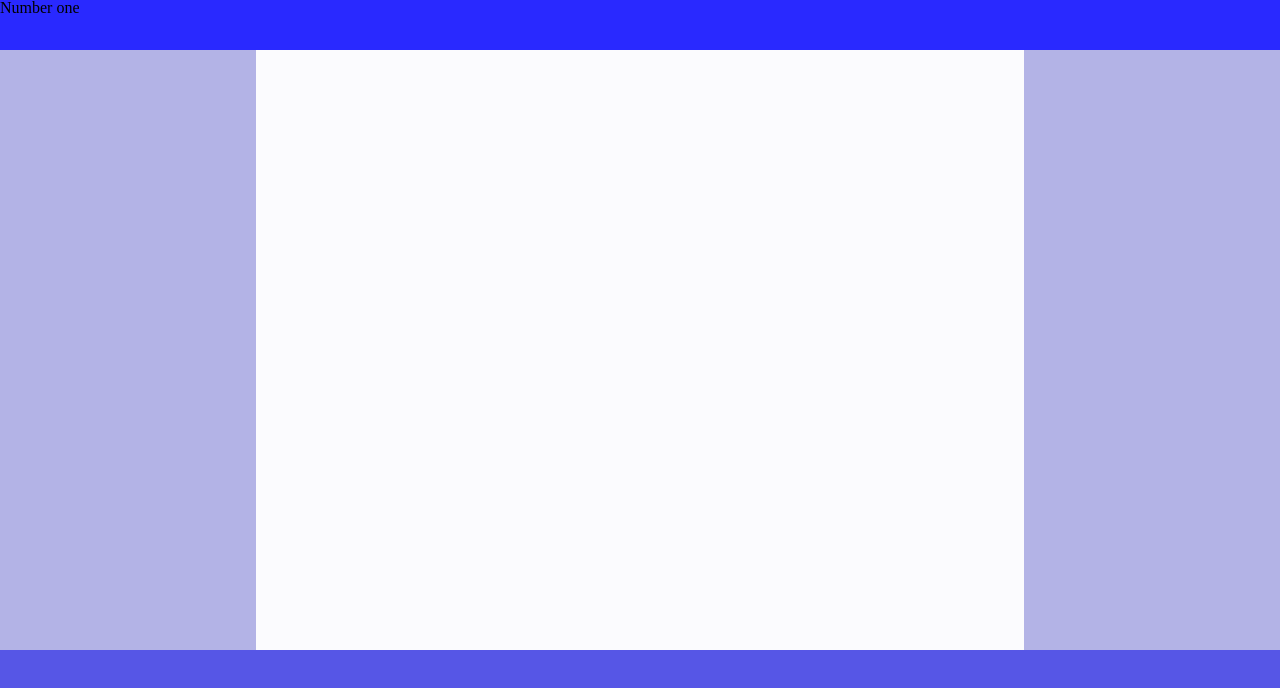
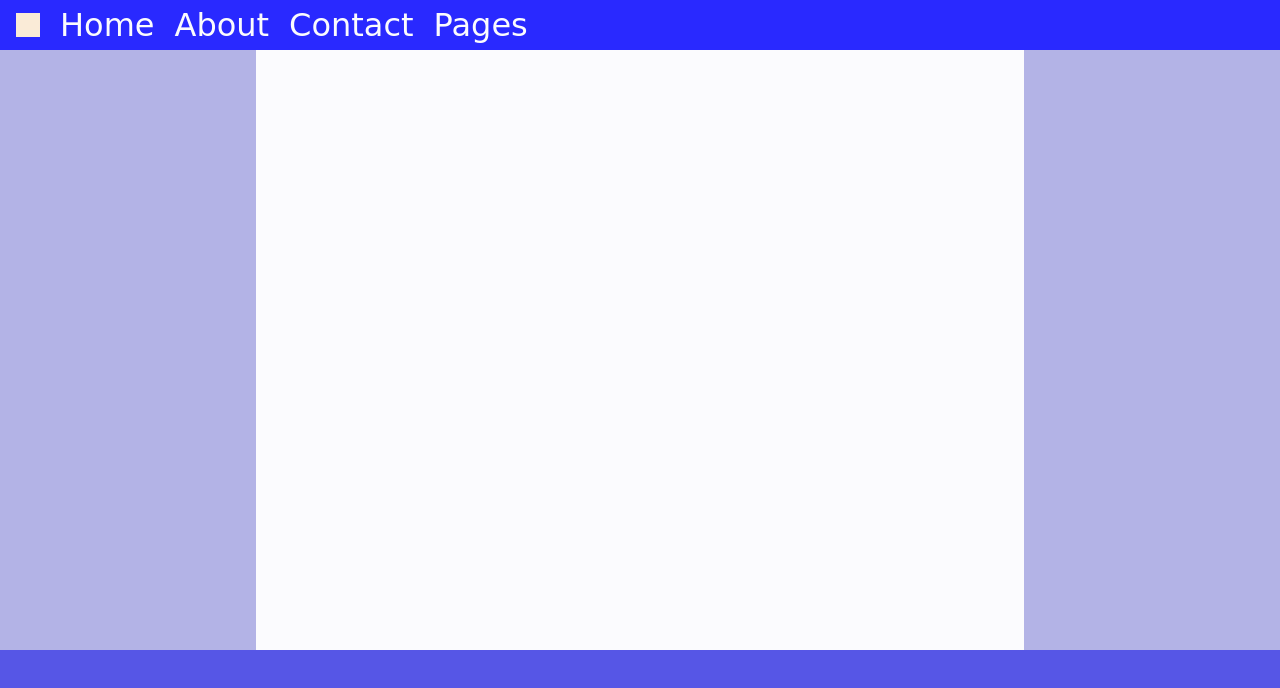
Before and after one commit to jasmine-9000/color-theory-practice, a plain HTML site: page index.html in a window 1280 px wide. Drawn offline with Linux system fonts and the light colour scheme; a web font is replaced by a local one.

Commit message:
Added header items

```diff
--- a/css/styles.css
+++ b/css/styles.css
@@ -7,6 +7,9 @@
 }
 
 
+.container {
+    font-family: 'Tapestry', cursive;
+}
 
 .container-row {
     display: flex;
@@ -17,8 +20,36 @@
     width: 100%;
     height: 50px;
     background-color: var(--header-color);
-    flex-grow: 100%;
+    display: flex;
+    column-gap: 20px;
+    padding-left: 16px;
+
 }
+.header .logo {
+    width: 24px;
+    height: 24px;
+    background-color: antiquewhite;
+    align-self:center;
+}
+
+.header ul.desktopmenu {
+    display: flex;
+    column-gap: 20px;
+
+    color: hsl(240, 43%, 99%);
+    font-weight: 400;
+    font-size: 32px;
+    align-self:center;
+
+}
+.header ul li a,
+.header ul li a:visited
+{
+    color:hsl(240, 43%, 99%);
+    text-decoration: none;
+}
+
+
 
 .sidebar {
     height: var(--artificial-height);
--- a/index.html
+++ b/index.html
@@ -5,6 +5,11 @@
     <meta http-equiv="X-UA-Compatible" content="IE=edge">
     <meta name="viewport" content="width=device-width, initial-scale=1.0">
     <title>Color Theory Practice</title>
+
+    <link rel="preconnect" href="https://fonts.googleapis.com">
+    <link rel="preconnect" href="https://fonts.gstatic.com" crossorigin>
+    <link href="https://fonts.googleapis.com/css2?family=Tapestry&display=swap" rel="stylesheet">
+
     <link rel="stylesheet" href="./css/normalize.css">
     <link rel="stylesheet" href="./css/reset.css">
     <link rel="stylesheet" href="./css/styles.css">
@@ -12,8 +17,12 @@
 <body>
     <div class="container">
         <nav class="header">
-            <ul>
-                <li>Number one</li>
+            <div class="logo"></div>
+            <ul class="desktopmenu">
+                <li><a href="#">Home</a></li>
+                <li><a href="#">About</a></li>
+                <li><a href="#">Contact</a></li>
+                <li><a href="#">Pages</a></li>
             </ul>
         </nav>
         <div class="container-row">
```
